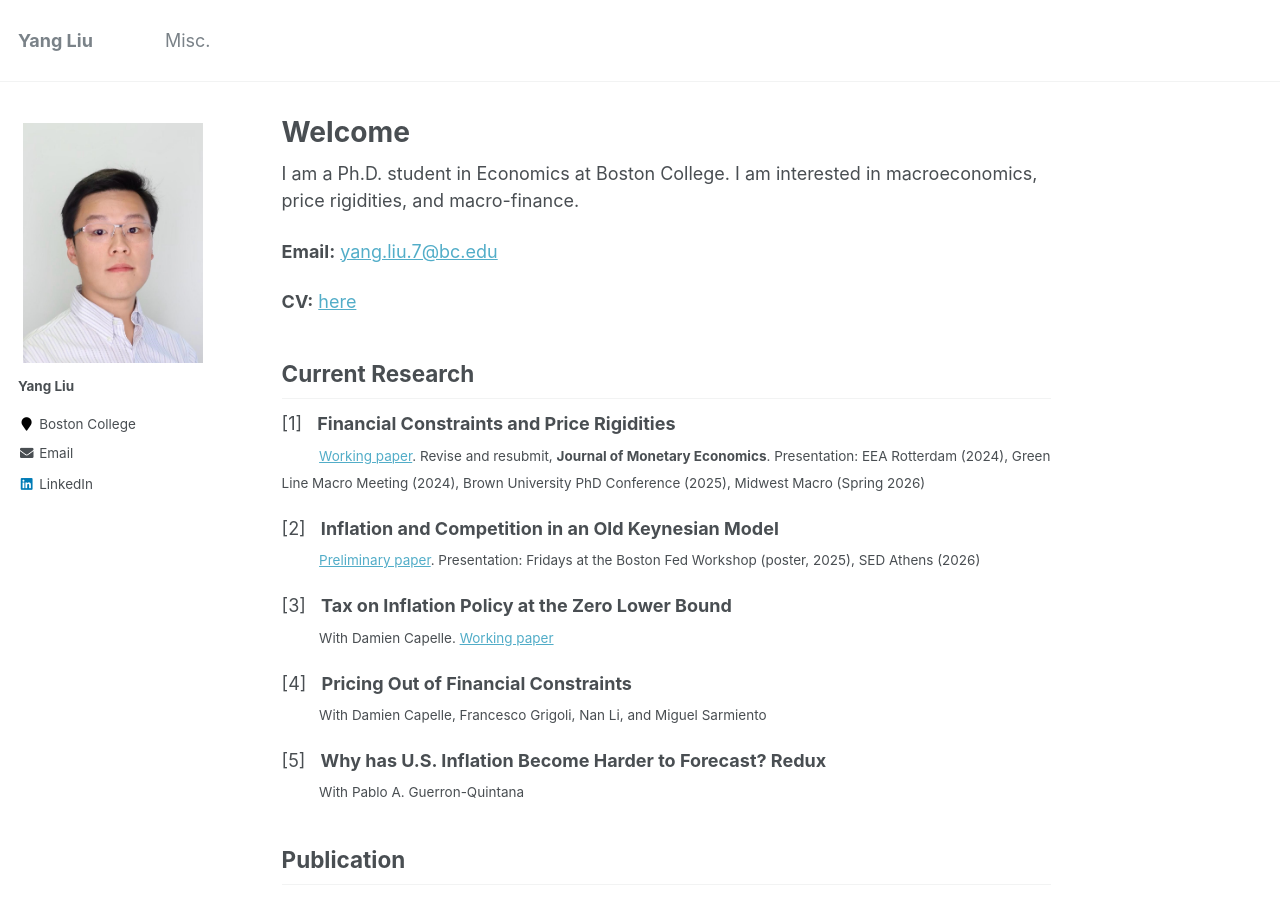
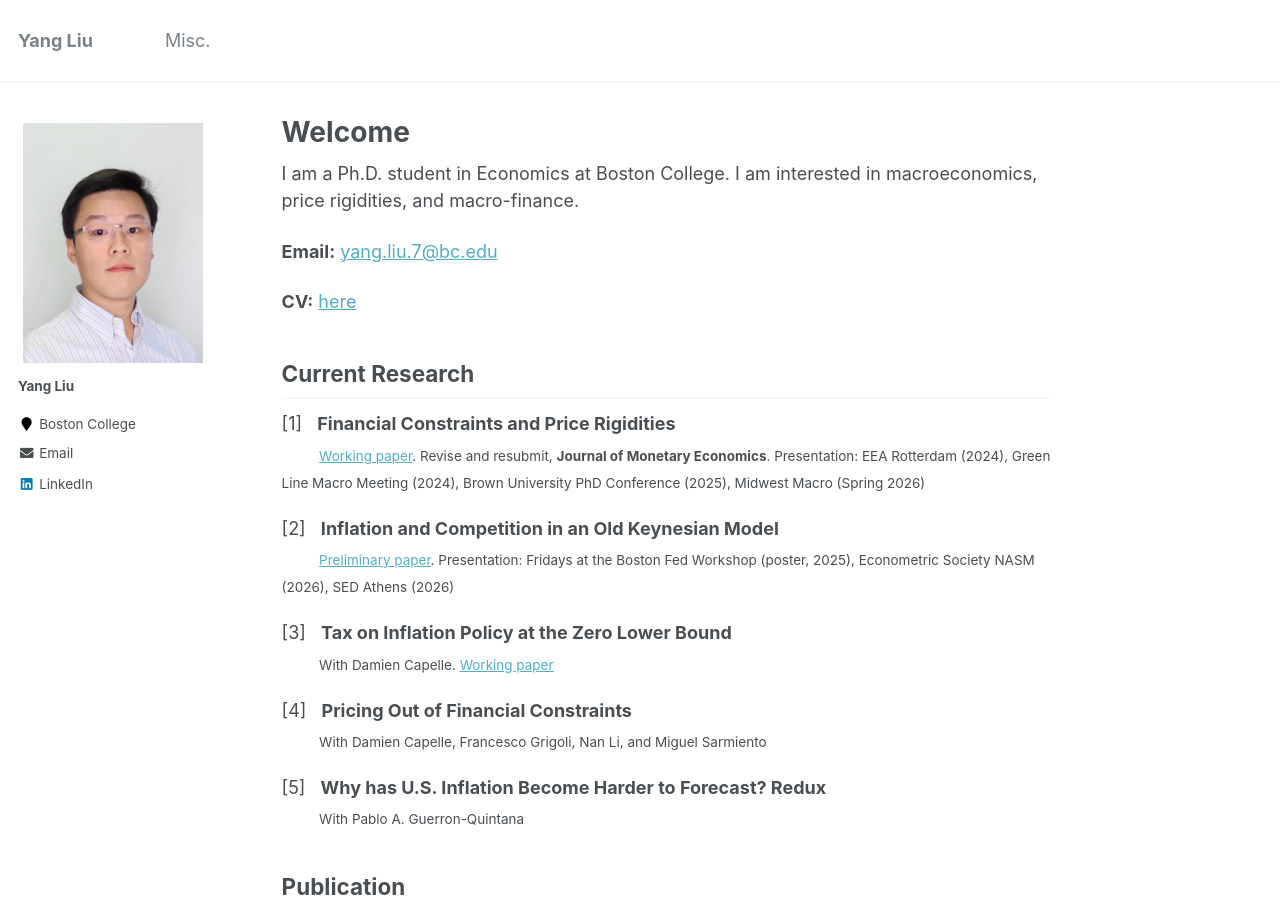
Before and after one commit to yangliu-95/yangliu-95.github.io, a Jekyll site: the page built from _pages/home.md, in a window 1280 px wide and 900 px high. Built offline with Jekyll 4.4.1, drawn with Linux system fonts in a browser that asks for light colours.

Commit message:
Update home.md

```diff
--- a/_pages/home.md
+++ b/_pages/home.md
@@ -21,7 +21,7 @@ I am a Ph.D. student in Economics at Boston College. I am interested in macroeco
 <sub> &emsp;&emsp;&ensp; [Working paper](https://papers.ssrn.com/sol3/papers.cfm?abstract_id=5259321). Revise and resubmit, **Journal of Monetary Economics**. Presentation: EEA Rotterdam (2024), Green Line Macro Meeting (2024), Brown University PhD Conference (2025), Midwest Macro (Spring 2026) </sub>
 
 [2] &nbsp; **Inflation and Competition in an Old Keynesian Model**  <br>
-<sub> &emsp;&emsp;&ensp; [Preliminary paper](https://papers.ssrn.com/sol3/papers.cfm?abstract_id=6084028). Presentation: Fridays at the Boston Fed Workshop (poster, 2025), SED Athens (2026) </sub>
+<sub> &emsp;&emsp;&ensp; [Preliminary paper](https://papers.ssrn.com/sol3/papers.cfm?abstract_id=6084028). Presentation: Fridays at the Boston Fed Workshop (poster, 2025), Econometric Society NASM (2026), SED Athens (2026) </sub>
 
 [3] &nbsp; **Tax on Inflation Policy at the Zero Lower Bound**  <br>
 <sub> &emsp;&emsp;&ensp; With Damien Capelle. [Working paper](https://damiencapelle.com/wp-content/uploads/2026/03/Capelle-and-Liu-TIP_at_the_ZLB-IMF.pdf) </sub>
```
